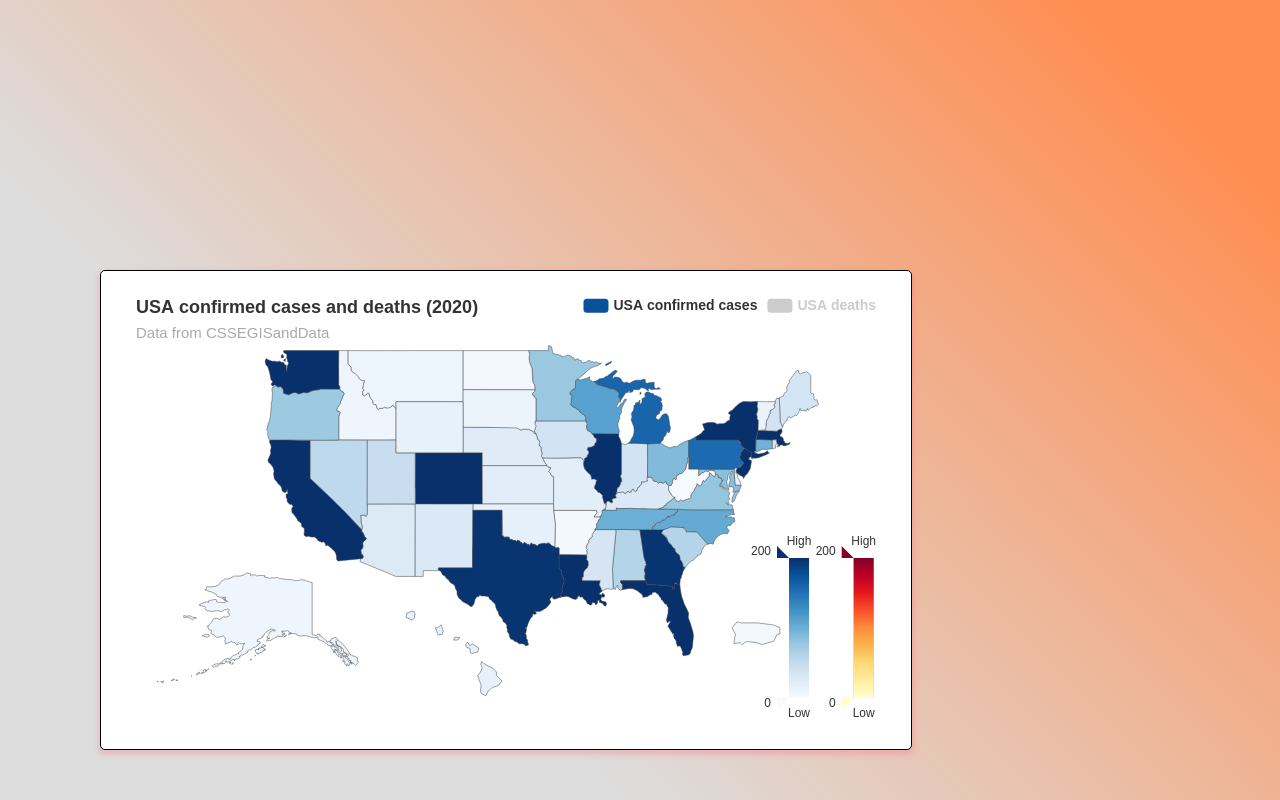
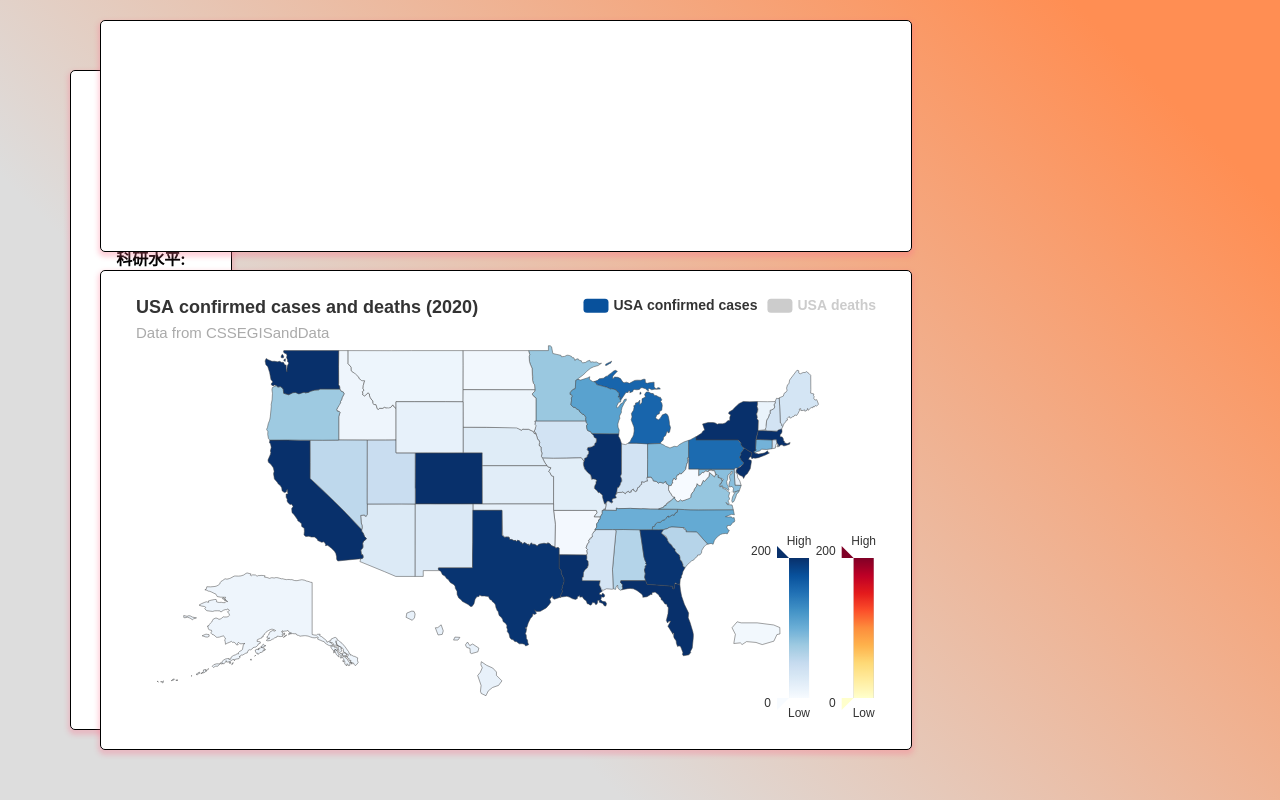
Before and after one commit to roenchina/Info-Vis, a React (Create React App) app: page / in a window 1280 px wide. Built offline with nearby package versions, Linux system fonts and the light colour scheme.

Commit message:
在state中增加mode、inLine变量，显示assitView

```diff
--- a/src/components/App.js
+++ b/src/components/App.js
@@ -28,22 +28,22 @@ const useStyles = makeStyles(theme => ({
         position: 'absolute',
         top: 70,
         bottom: 70,
-        left: 270,
+        left: 70,
         width: 100,
     },
     detailView: {
         position: 'absolute',
         top: 70,
-        left: 1310,
+        left: 1800,
         height: 340,
         width: 350,
     },
     assistView: {
         position: 'absolute',
-        top: 420,
-        bottom: 70,
-        left: 1310,
-        width: 350,
+        top: 20,
+        height: 230,
+        left: 100,
+        width: 750,
     },
     mapView: {
         position: 'absolute',
@@ -63,9 +63,9 @@ function App() {
     // 可视化项目中，若干视图一般采用绝对布局，方便后续调整各个视图的位置与大小
     return(
         <div className={classes.root}>
-            {/* <div className={clsx(classes.view, classes.controlPanel)}><ControlPanel/></div>
+            <div className={clsx(classes.view, classes.controlPanel)}><ControlPanel/></div>
             <div className={clsx(classes.view, classes.assistView)}><AssistView/></div>
-            <div className={clsx(classes.view, classes.detailView)}><DetailView/></div> */}
+            <div className={clsx(classes.view, classes.detailView)}><DetailView/></div>
             <div className={clsx(classes.view, classes.mapView)}><MapView/></div>
         </div>
     );
--- a/src/components/MapView.js
+++ b/src/components/MapView.js
@@ -196,15 +196,32 @@ function MapView(){
         //     params.event.target.style.fill = '#d50000';
         // },
 
-        // 'click': function(params){ // 点击省份更换省份
-        //     if (params.componentType === 'geo'){
-        //         let action = 'changeProvince_' + params.name;
-        //         dispatch({type: action});
-        //     } else if (params.componentType === 'series') {
-        //         let action = 'addRadar_' + params.data.name;
-        //         dispatch({type: action});
-        //     }
-        // }
+        'click': function(params){ // YRH 点击省份更换省份
+            console.log("click");
+            console.log(params);
+            // 点击地图上的州，传给dispatch需要一个州的数据
+            if (params.componentType === 'series'){
+                let action = 'addState_' + params.name;
+                dispatch({type: action});
+            }
+            // else if (params.componentType === 'series') {
+            //     let action = 'addRadar_' + params.data.name;
+            //     dispatch({type: action});
+            // }
+        },
+
+        'legendselectchanged': function(params) {   // YRH 点击legend改变mode
+            if(params.name === 'USA deaths'){
+                console.log("death selected");
+                let action = 'changeMode_deaths';
+                dispatch({type: action});
+            }
+            else if (params.name === 'USA confirmed cases') {
+                console.log("death confirmed");
+                let action = 'changeMode_confirmed' + params.name;
+                dispatch({type: action});
+            }
+        }
     }
 
     return <ReactEcharts option={getOption()}
--- a/src/store/index.js
+++ b/src/store/index.js
@@ -12,6 +12,8 @@ const initialState = {
     province: null,
     date: 0,
     mapview_mode: 0,
+    mode: "confirmed",      // YRH 显示确诊或死亡
+    inLine: [],             // YRH 折线图里面应该显示的州的名字
     data: [],
 };
 
@@ -27,7 +29,6 @@ const reducer = (state, action) => {
     else if(action.type === 'Init')
     {
         const payload = action.payload;
-        console.log("payload: ", payload)
         var newData = payload;
         newData.forEach(function(item, index, arr) {
             item.score = []
@@ -110,18 +111,20 @@ const reducer = (state, action) => {
             inRadar: newR
         };
     }
-    else if(add[0] === 'changeProvince'){
-        if (state.province === add[1])
-        {
-            return {
-                ...state,
-                province: null
-            }
+    else if(add[0] === 'addState'){ // YRH 加入一个州
+
+        let newLine = state.inLine  // YRH 更行折线图inLine变量
+        newLine.push(add[1])
+        return {
+            ...state,
+            inLine: newLine
+        };
+    }
+    else if(add[0] === 'changeMode'){
+        return {
+            ...state,
+            mode: add[1]
         }
-        return { // 更换为另一个省份
-            ...state,
-            province: add[1]
-        };
     }
     else
         throw new Error();
```
